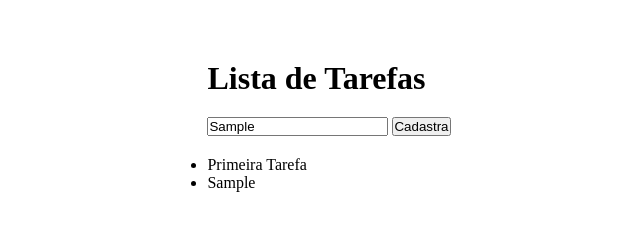
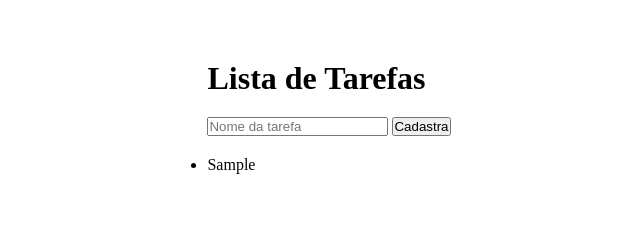
Before and after one commit to joseGarcia777a/curso_ebac_frontend, a plain HTML site: page index.html in a window 1280 px wide. Both pictures are taken after typing "Sample" into the empty fields and a click on the button "Cadastra". Shown: the whole page, without its empty margins (311-951 px from the left). Drawn offline with Linux system fonts and the light colour scheme.

Commit message:
fix: corrigido traco de ok para tarefas ja feitas e limpeza docampo nome da tarefa

```diff
--- a/index.html
+++ b/index.html
@@ -16,7 +16,7 @@
             <button type="submit">Cadastra</button>
         </form>
         <ul>
-            <li class="lista" type="text">Primeira Tarefa</li>
+
         </ul>
     </container>
     <script src="./jquery-3.7.1.js"></script>
--- a/main.js
+++ b/main.js
@@ -8,7 +8,11 @@ $(document).ready(function(){
         $('ul').append(`<li class="lista">${tarefa}</li>`);
 
         $('.lista').click(function(){
-            $('li').css('text-decoration', 'line-through');
+            $(this).css('text-decoration', 'line-through');
+        });
+
+        $('#tarefa').each(function(){
+            $(this).val('');
         });
 
     });
```
